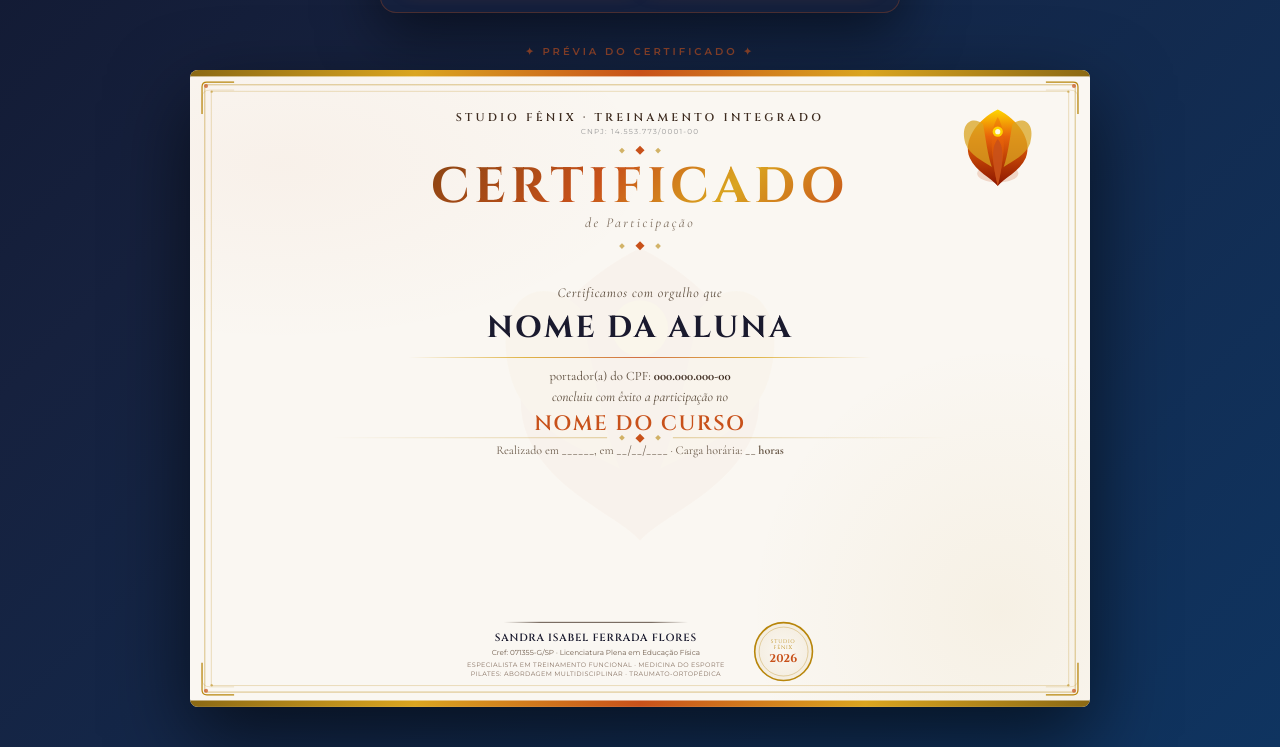
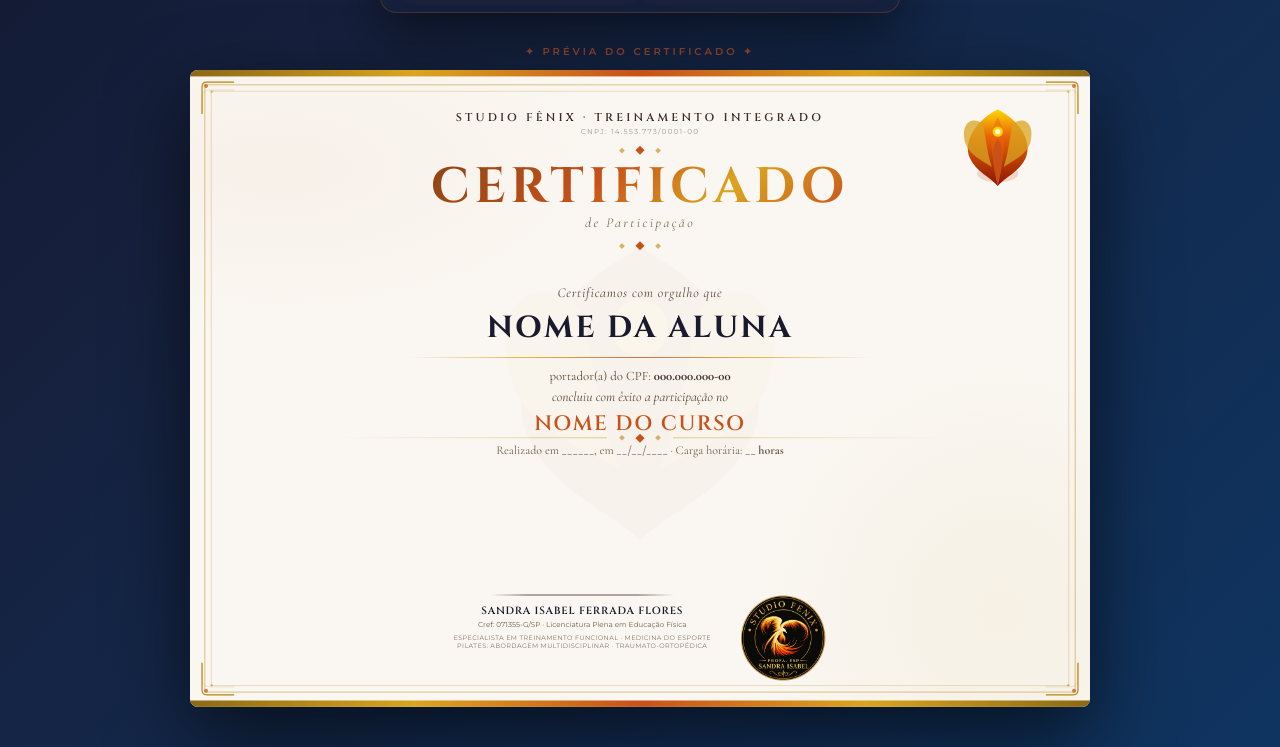
Before and after one commit to StartStatic1/StartStatic_Gerador_Certificados_Pro, a plain HTML site: page index.html in a window 1280 px wide. Shown: the part 1222-1969 px from the top of the page. Drawn offline with nearby package versions, Linux system fonts and the light colour scheme.

Commit message:
Substitui selo do certificado por marca personalizada

```diff
--- a/index.html
+++ b/index.html
@@ -557,47 +557,20 @@
     letter-spacing: 0.5px;
   }
 
-  /* Selo */
+  /* Selo personalizado */
   .cert-selo {
-    display: flex;
-    flex-direction: column;
-    align-items: center;
-    gap: 4px;
-  }
-  .cert-selo-ring {
-    width: 74px; height: 74px;
-    border-radius: 50%;
-    border: 2px solid var(--fenix-gold);
     display: flex;
     align-items: center;
     justify-content: center;
-    flex-direction: column;
-    position: relative;
-    background: radial-gradient(circle, rgba(250,247,242,1) 0%, rgba(240,230,210,0.8) 100%);
+    width: 108px;
+    height: 108px;
+    flex-shrink: 0;
   }
-  .cert-selo-ring::before {
-    content: '';
-    position: absolute;
-    inset: 4px;
-    border-radius: 50%;
-    border: 0.5px solid rgba(184,134,11,0.4);
-  }
-  .cert-selo-text {
-    font-family: 'Cinzel', serif;
-    font-size: 6.5px;
-    color: var(--fenix-gold);
-    letter-spacing: 1px;
-    text-align: center;
-    position: relative;
-    z-index: 1;
-  }
-  .cert-selo-year {
-    font-family: 'Cinzel', serif;
-    font-size: 14px;
-    font-weight: 700;
-    color: var(--fenix-orange);
-    position: relative;
-    z-index: 1;
+  .cert-selo-image {
+    display: block;
+    width: 108px;
+    height: 108px;
+    object-fit: contain;
   }
 
   /* ===== RESPONSIVO PREVIEW ===== */
@@ -928,10 +901,7 @@ Pilates: Abordagem Multidisciplinar · Traumato-Ortopédica</textarea>
             </div>
 
             <div class="cert-selo">
-              <div class="cert-selo-ring">
-                <div class="cert-selo-text">STUDIO<br>FÊNIX</div>
-                <div class="cert-selo-year" id="dAno">2025</div>
-              </div>
+              <img class="cert-selo-image" src="assets/selo-sandra.png" alt="Selo Studio Fênix — Profa. Esp. Sandra Isabel">
             </div>
           </div>
 
```
Also changed, not shown: assets/selo-sandra.png (added).
